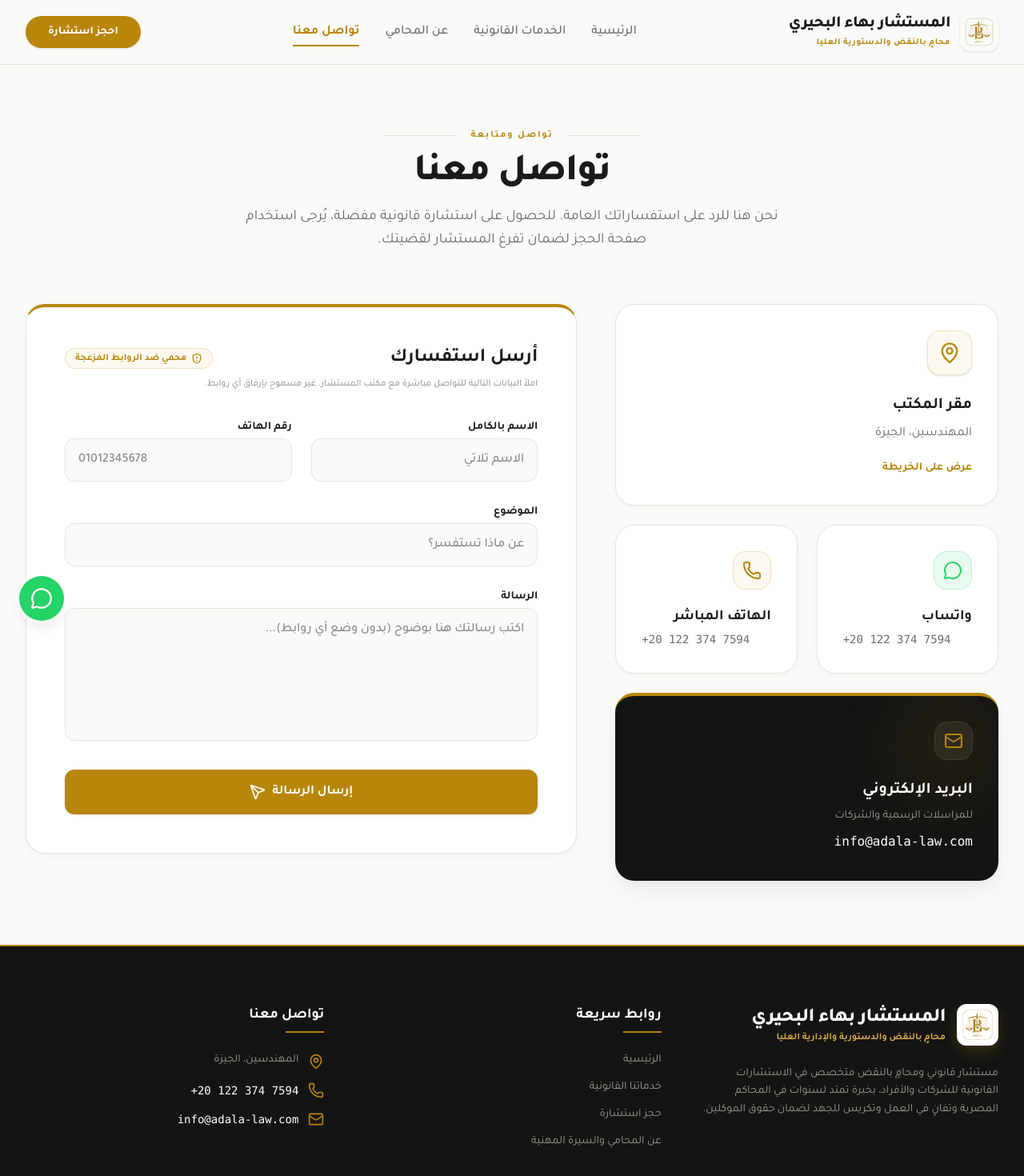
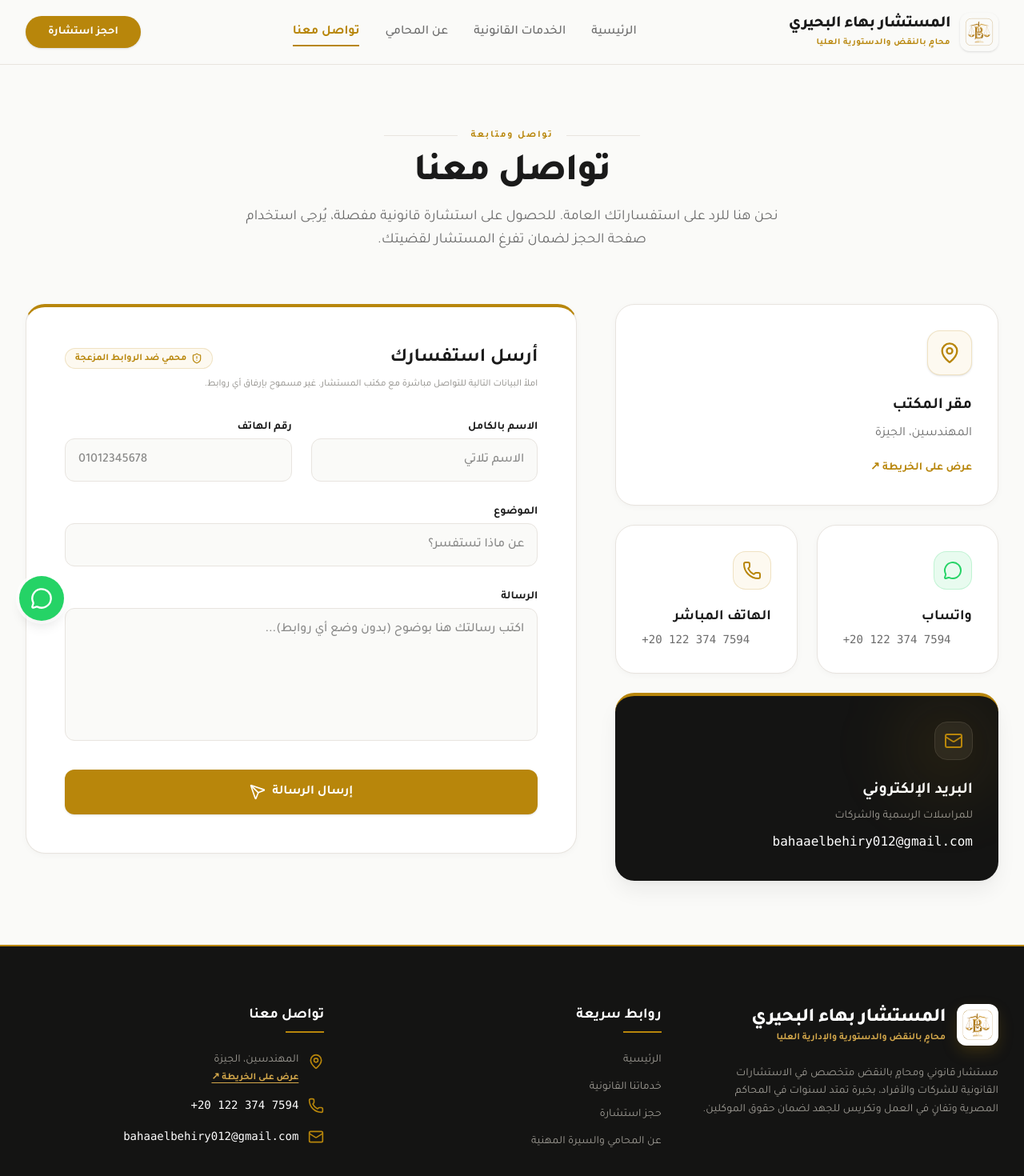
Before and after one commit to mo-bahaa2/Bahaa-Elbihery, a React (Vite) app: page /contact in a window 1280 px wide. Shown: the top 1470 px of the page at 80% size. Built offline with nearby package versions, Linux system fonts and the light colour scheme.

Commit message:
Update Google Maps link and official email in Footer and Contact page

```diff
--- a/src/components/Footer.tsx
+++ b/src/components/Footer.tsx
@@ -49,15 +49,29 @@ export default function Footer() {
             <ul className="space-y-4 text-sm text-[#9E9B94]">
               <li className="flex items-start gap-3">
                 <MapPin className="w-5 h-5 text-[#B8860B] shrink-0 mt-0.5" />
-                <span>المهندسين، الجيزة</span>
+                <div className="flex flex-col gap-1">
+                  <span>المهندسين، الجيزة</span>
+                  <a
+                    href="https://goo.gl/maps/f9bpNKoGHRLPx8BY7"
+                    target="_blank"
+                    rel="noopener noreferrer"
+                    className="text-xs text-[#D4A84B] hover:text-[#B8860B] font-semibold underline underline-offset-4 flex items-center gap-1 transition-colors"
+                  >
+                    عرض على الخريطة ↗
+                  </a>
+                </div>
               </li>
               <li className="flex items-center gap-3">
                 <Phone className="w-5 h-5 text-[#B8860B] shrink-0" />
-                <span dir="ltr" className="font-mono text-white">+20 122 374 7594</span>
+                <a href="tel:+201223747594" className="hover:text-[#D4A84B] transition-colors" dir="ltr">
+                  <span className="font-mono text-white">+20 122 374 7594</span>
+                </a>
               </li>
               <li className="flex items-center gap-3">
                 <Mail className="w-5 h-5 text-[#B8860B] shrink-0" />
-                <span dir="ltr" className="font-mono text-white">info@adala-law.com</span>
+                <a href="mailto:bahaaelbehiry012@gmail.com" className="hover:text-[#D4A84B] transition-colors">
+                  <span dir="ltr" className="font-mono text-white">bahaaelbehiry012@gmail.com</span>
+                </a>
               </li>
             </ul>
           </div>
--- a/src/pages/Contact.tsx
+++ b/src/pages/Contact.tsx
@@ -124,8 +124,13 @@ export default function Contact() {
               <p className="text-[#6B6B6B] leading-relaxed mb-4 text-sm sm:text-base">
                 المهندسين، الجيزة
               </p>
-              <a href="#" className="text-[#B8860B] hover:text-[#996515] font-bold text-sm hover:underline">
-                عرض على الخريطة
+              <a
+                href="https://goo.gl/maps/f9bpNKoGHRLPx8BY7"
+                target="_blank"
+                rel="noopener noreferrer"
+                className="text-[#B8860B] hover:text-[#996515] font-bold text-sm hover:underline inline-flex items-center gap-1.5"
+              >
+                عرض على الخريطة ↗
               </a>
             </div>
 
@@ -154,7 +159,7 @@ export default function Contact() {
               </div>
               <h3 className="text-xl font-bold mb-2">البريد الإلكتروني</h3>
               <p className="text-[#9E9B94] text-sm mb-2">للمراسلات الرسمية والشركات</p>
-              <a href="mailto:info@adala-law.com" className="text-white font-mono hover:text-[#D4A84B] transition-colors">info@adala-law.com</a>
+              <a href="mailto:bahaaelbehiry012@gmail.com" className="text-white font-mono hover:text-[#D4A84B] transition-colors break-all">bahaaelbehiry012@gmail.com</a>
             </div>
           </div>
 
```
